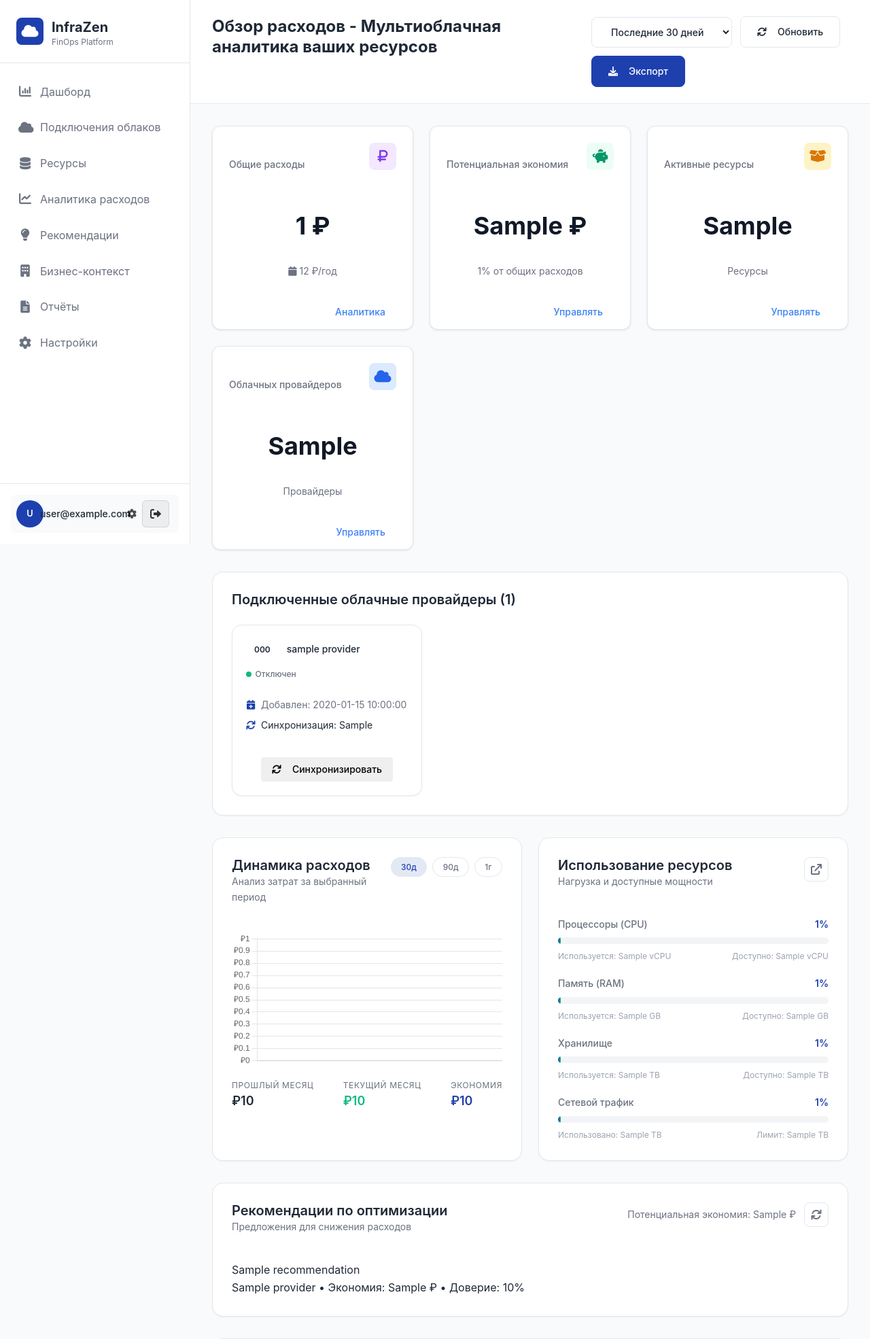
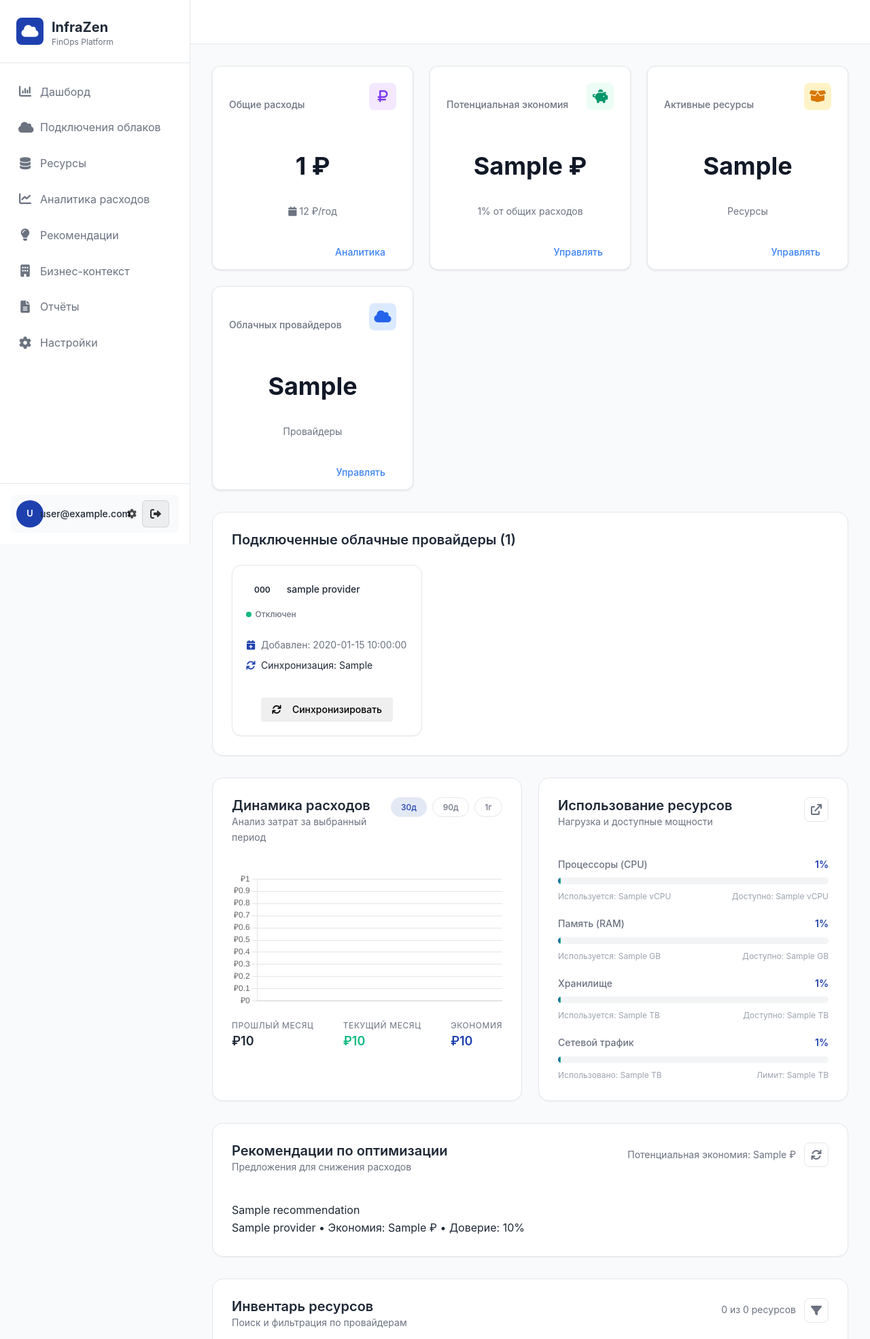
Before and after one commit to colaisr/infrazen, a Flask app: template app/templates/dashboard.html in a window 1280 px wide. Shown: the top 1970 px of the page at 68% size. Run offline with Flask 3, Linux system fonts and the light colour scheme; the template is opened without the code that fills it: most values are stand-ins (such as "Sample title", 1, 10 or a date in 2020).

Commit message:
Remove title and buttons from dashboard header
- Remove page title 'Обзор расходов - Мультиоблачная аналитика ваших ресурсов'
- Remove header actions (date selector, refresh, export buttons)
- Clean up dashboard to focus on KPI cards and content
- Create cleaner, more focused dashboard layout

```diff
--- a/app/templates/dashboard.html
+++ b/app/templates/dashboard.html
@@ -2,20 +2,10 @@
 
 {% block title %}Дашборд - InfraZen FinOps Platform{% endblock %}
 
-{% block page_title %}Обзор расходов - Мультиоблачная аналитика ваших ресурсов{% endblock %}
+{% block page_title %}{% endblock %}
 {% block page_subtitle %}{% endblock %}
 
-{% block header_actions %}
-    <div class="header-actions">
-        <select class="btn btn-secondary">
-            <option>Последние 30 дней</option>
-            <option>Последние 90 дней</option>
-            <option>Последний год</option>
-        </select>
-        <button class="btn btn-secondary"><i class="fa-solid fa-arrows-rotate"></i><span>Обновить</span></button>
-        <button class="btn btn-primary"><i class="fa-solid fa-download"></i><span>Экспорт</span></button>
-    </div>
-{% endblock %}
+{% block header_actions %}{% endblock %}
 
 {% block content %}
 <style>
```
